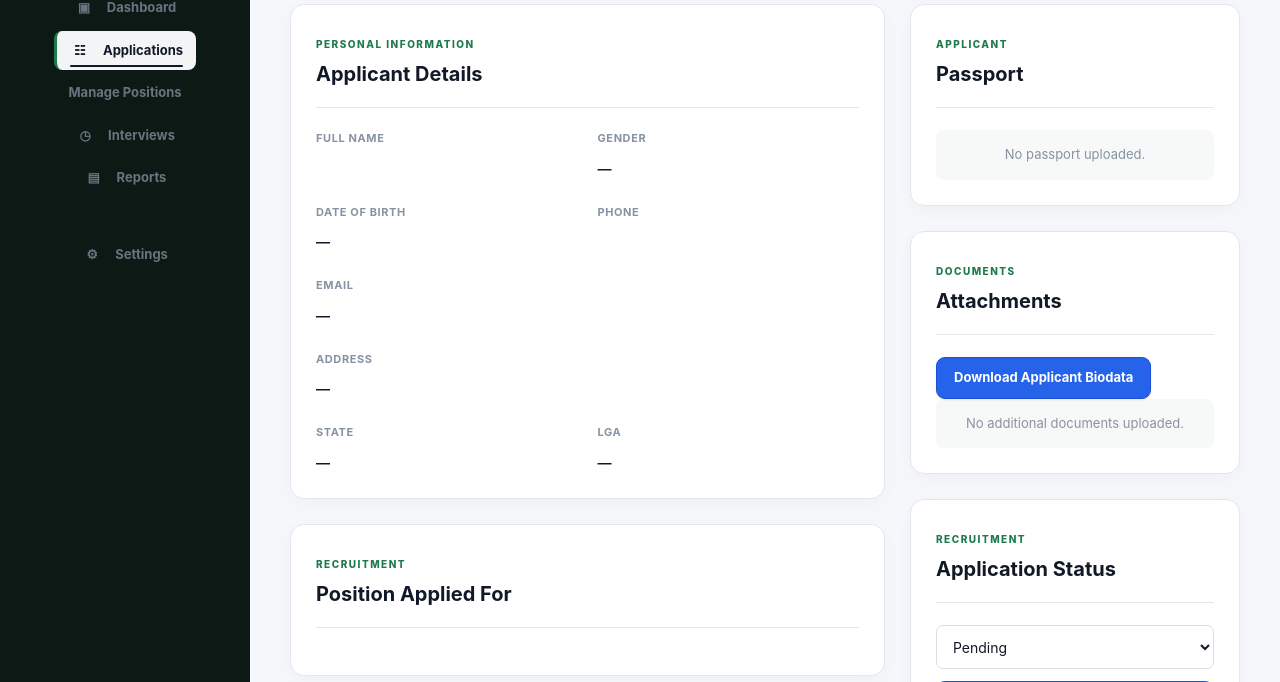
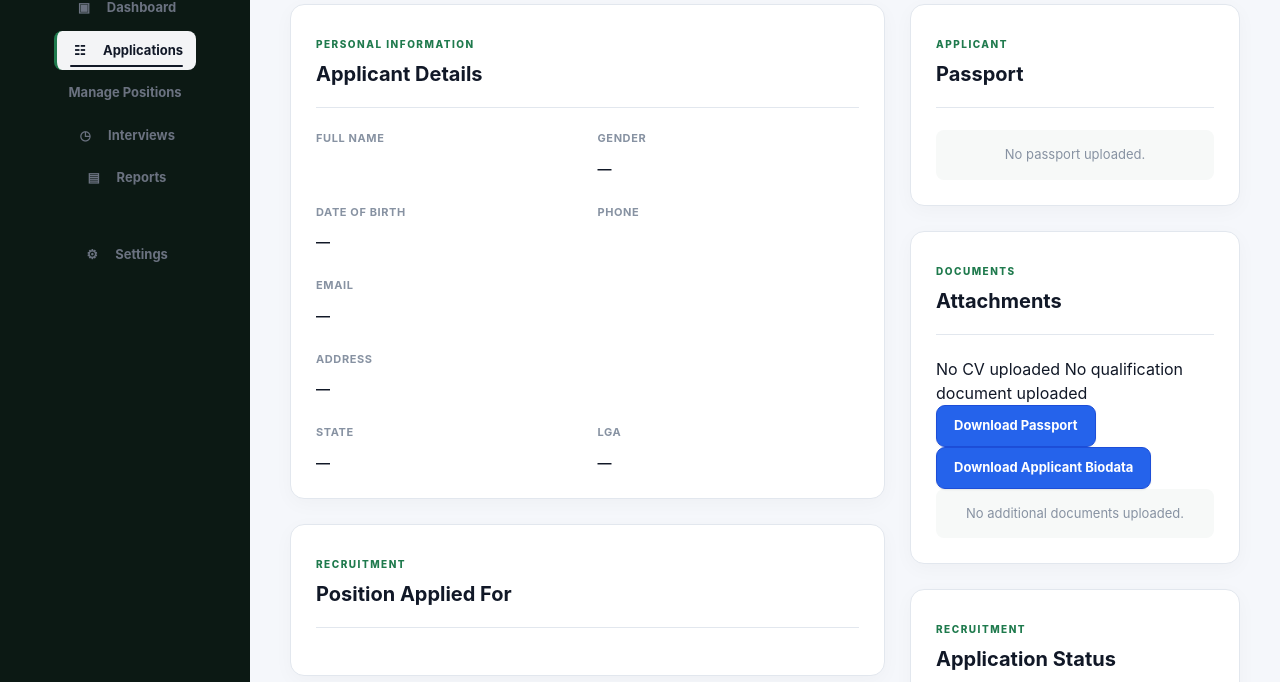
Before and after one commit to ifelodun/AV-KING-REGISTRATION, a Flask app: template templates/admin_application_details.html in a window 1280 px wide. Shown: the part 213-895 px from the top of the page. Run offline with Flask 3, Linux system fonts and the light colour scheme; the template is opened without the code that fills it, so the values that code supplies are empty.

Commit message:
Update admin_application_details.html

```diff
--- a/templates/admin_application_details.html
+++ b/templates/admin_application_details.html
@@ -857,12 +857,16 @@
         'admin_download_file',
         filename=application.cv_filename
     ) }}"
-    class="document-link"
+    class="btn btn-primary"
 >
-    📄 Download CV
+    Download CV
 </a>
+
+{% else %}
+
+<span>No CV uploaded</span>
+
 {% endif %}
-
 
 {% if application.qualification_filename %}
 
@@ -871,12 +875,26 @@
         'admin_download_file',
         filename=application.qualification_filename
     ) }}"
-    class="document-link"
+    class="btn btn-primary"
 >
-    📄 Download Qualification
+    Download Qualification
 </a>
+
+{% else %}
+
+<span>No qualification document uploaded</span>
+
 {% endif %}
 
+<a
+    href="{{ url_for(
+        'admin_download_file',
+        filename=application.passport_filename
+    ) }}"
+    class="btn btn-primary"
+>
+    Download Passport
+</a>
 <a
     href="{{ url_for(
         'download_applicant_biodata',
```
Lines whose indentation alone changed are shown as unchanged.
